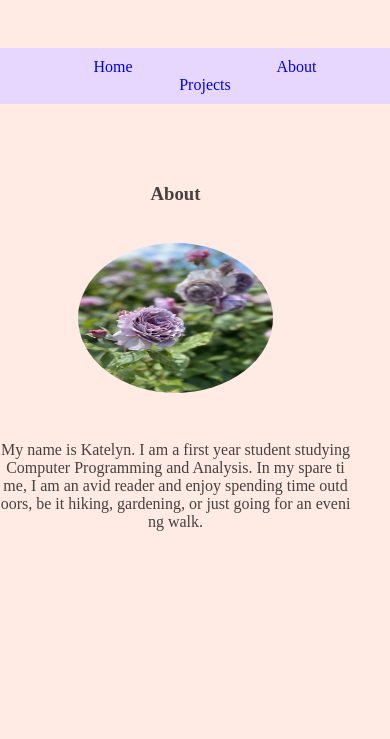
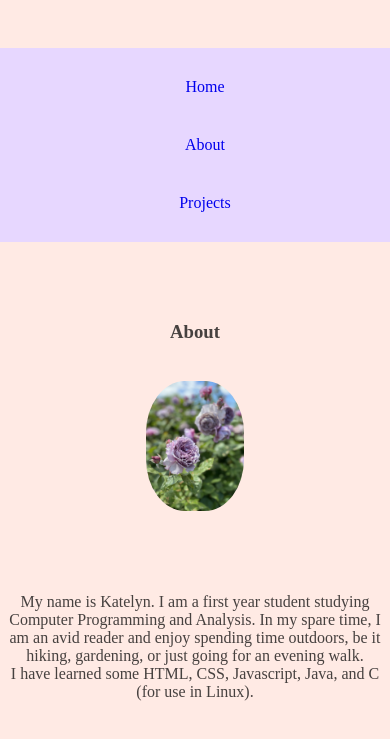
Before and after one commit to ktho12/my-portfolio, a plain HTML site: page about.html in a window 390 px wide. Shown: the part 243-982 px from the top of the page. Before the commit the page ends 844 px from the top, so only its background shows below. Drawn offline with Linux system fonts and the light colour scheme.

Commit message:
more responsiveness changes

```diff
--- a/about.html
+++ b/about.html
@@ -31,6 +31,8 @@
         studying Computer Programming and Analysis. In my spare time, I am an
         avid reader and enjoy spending time outdoors, be it hiking, gardening,
         or just going for an evening walk.
+        <br>
+        I have learned some HTML, CSS, Javascript, Java, and C (for use in Linux).
       </p>
     </section>
     </div>
--- a/style.css
+++ b/style.css
@@ -75,20 +75,24 @@ li a {
     text-align: center;
     width: 100%;
     white-space: normal;
-    word-break: break-all;
-    text-wrap: wrap;
+    text-wrap: balance;
+    align-items: center;
+    overflow-x: hidden;
 }
 
 .about p{
     width: 100%;
     white-space: normal;
-    word-break: break-all;
+    word-wrap: break-word;
     text-wrap: wrap;
+    display: block;
+    margin: 50px 0 50px 0;
 }
 
 .about img {
-    border-radius: 50%;
+    border-radius: 40%;
     margin: 20px 0px 10px 0px;
+
 }
 
 h2 {
@@ -230,13 +234,18 @@ button:hover {
 
    ul{
         flex-direction: column;
-        align-items: stretch;
+        align-items: flex-start;
     }
 
     li {
-        width: 100%;
+        width: auto;
+        display: block;
         text-align: center;
         border-right: none;
+  }
+
+  li a{
+    text-decoration: none;
   }
 
     li:last-child {
@@ -301,12 +310,15 @@ button:hover {
     }
 
     .about{
-        width: 90vw;
-        word-break: break-word;
+        width: 100vw;
+        word-break: normal;
+        word-wrap: break-word;
         align-items: center;
+        text-wrap: balance;
     }
 
     .about img{
-        width: 50vw;
+        width: 25%;
+        height: 25%;
     }
 }
```
